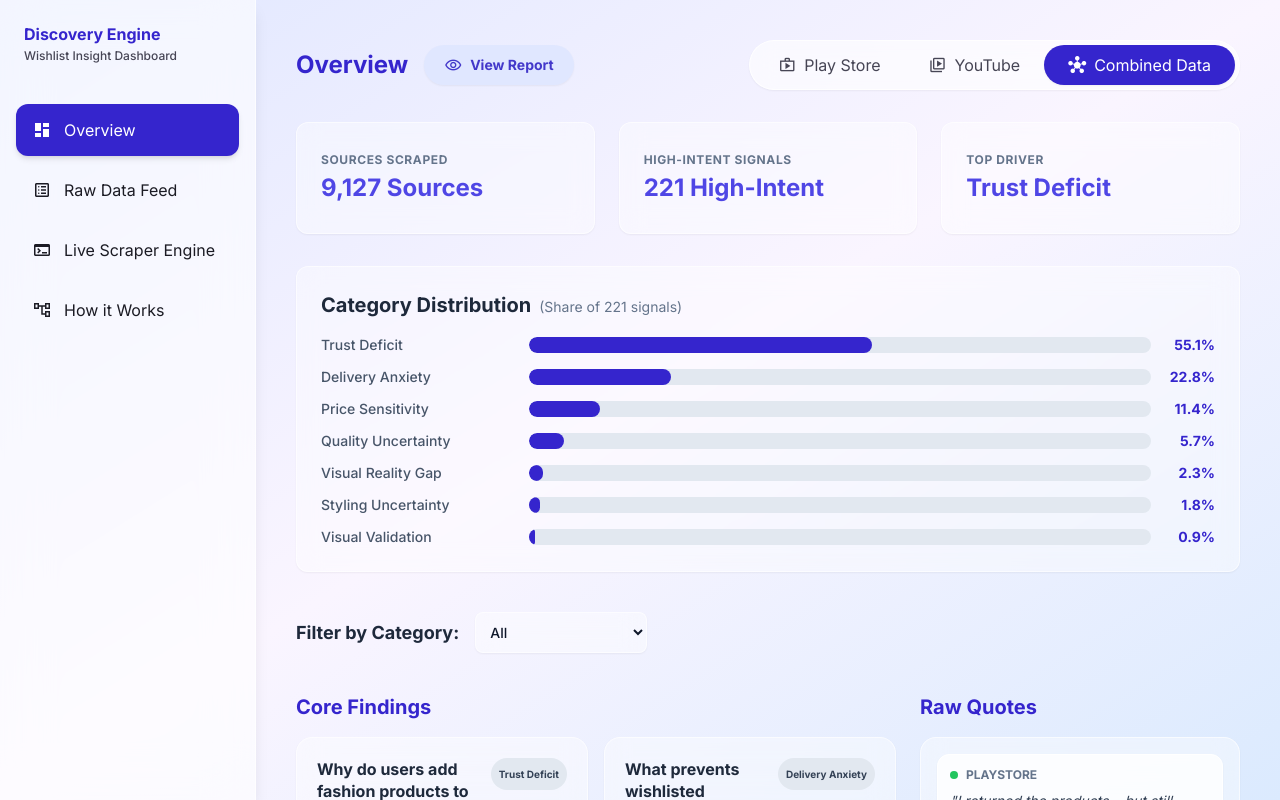
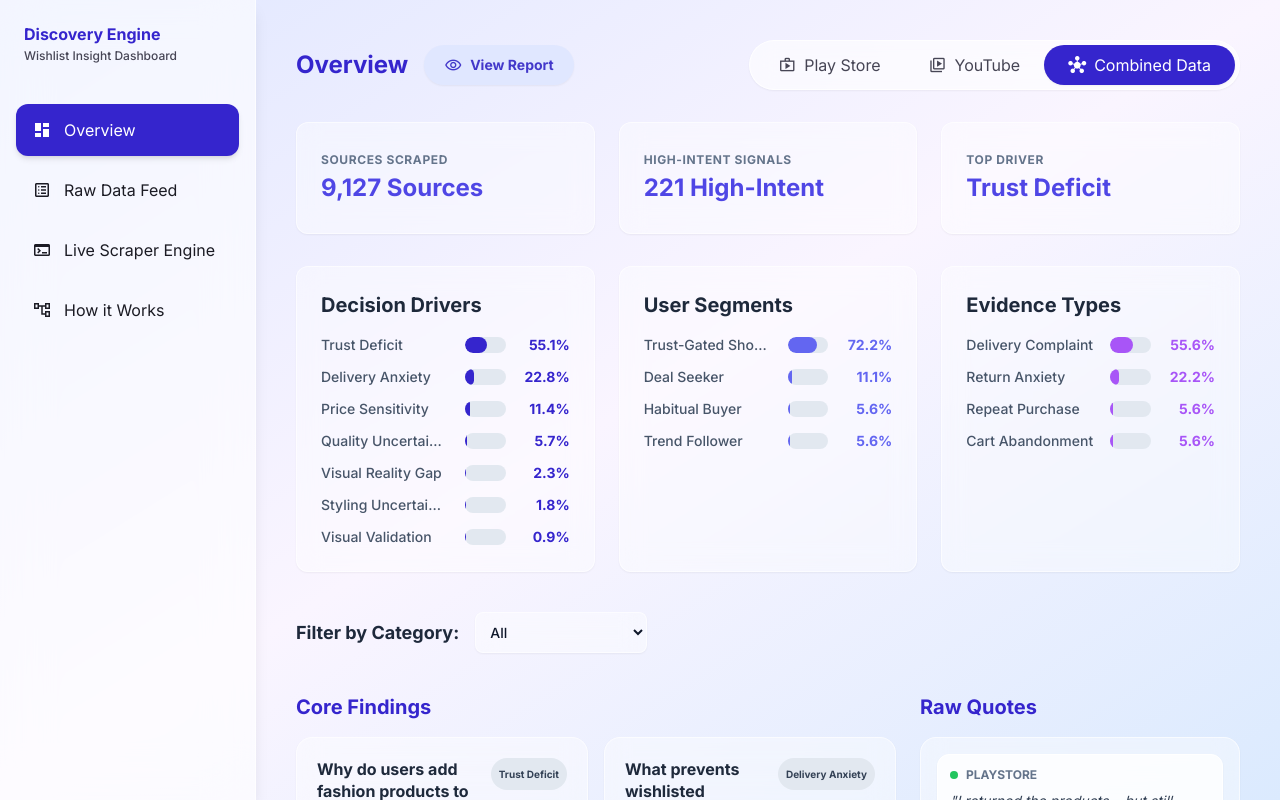
Before and after one commit to parassaini05/Grad-Project, a React (Vite) app in the folder frontend/: page / in a window 1280 px wide. Built offline with nearby package versions, Linux system fonts and the light colour scheme.

Commit message:
Update Overview to show all three distributions perfectly aligned with discovery-report.md

```diff
--- a/frontend/src/components/DashboardView.jsx
+++ b/frontend/src/components/DashboardView.jsx
@@ -79,21 +79,56 @@ export default function DashboardView() {
         </div>
       </section>
 
-      <section className="glass-card rounded-xl p-6 flex flex-col gap-4">
+      <section className="grid grid-cols-1 md:grid-cols-3 gap-6">
+        <div className="glass-card rounded-xl p-6 flex flex-col gap-4">
           <h3 className="text-xl font-bold text-slate-800">
-          Category Distribution
-          <span className="text-sm font-normal text-slate-500 ml-2">(Share of {currentData.kpis.filtered.split(' ')[0]} signals)</span>
+            Decision Drivers
           </h3>
           <div className="flex flex-col gap-3">
             {Object.entries(currentData.categoryDist).map(([category, value]) => (
               <div key={category} className="flex items-center gap-4">
-              <span className="w-48 text-sm font-medium text-slate-600 truncate" title={category}>{category}</span>
+                <span className="w-32 text-sm font-medium text-slate-600 truncate" title={category}>{category}</span>
                 <div className="flex-1 bg-slate-200 rounded-full h-4 overflow-hidden">
                   <div className="bg-primary h-full rounded-full" style={{ width: `${value}%` }}></div>
                 </div>
                 <span className="w-12 text-right text-sm font-bold text-primary">{value}%</span>
               </div>
             ))}
+          </div>
+        </div>
+
+        <div className="glass-card rounded-xl p-6 flex flex-col gap-4">
+          <h3 className="text-xl font-bold text-slate-800">
+            User Segments
+          </h3>
+          <div className="flex flex-col gap-3">
+            {currentData.segmentDist ? Object.entries(currentData.segmentDist).map(([category, value]) => (
+              <div key={category} className="flex items-center gap-4">
+                <span className="w-32 text-sm font-medium text-slate-600 truncate" title={category}>{category}</span>
+                <div className="flex-1 bg-slate-200 rounded-full h-4 overflow-hidden">
+                  <div className="bg-indigo-500 h-full rounded-full" style={{ width: `${value}%` }}></div>
+                </div>
+                <span className="w-12 text-right text-sm font-bold text-indigo-500">{value}%</span>
+              </div>
+            )) : <p className="text-sm text-slate-500 italic">No segment data available.</p>}
+          </div>
+        </div>
+
+        <div className="glass-card rounded-xl p-6 flex flex-col gap-4">
+          <h3 className="text-xl font-bold text-slate-800">
+            Evidence Types
+          </h3>
+          <div className="flex flex-col gap-3">
+            {currentData.evidenceDist ? Object.entries(currentData.evidenceDist).map(([category, value]) => (
+              <div key={category} className="flex items-center gap-4">
+                <span className="w-32 text-sm font-medium text-slate-600 truncate" title={category}>{category}</span>
+                <div className="flex-1 bg-slate-200 rounded-full h-4 overflow-hidden">
+                  <div className="bg-purple-500 h-full rounded-full" style={{ width: `${value}%` }}></div>
+                </div>
+                <span className="w-12 text-right text-sm font-bold text-purple-500">{value}%</span>
+              </div>
+            )) : <p className="text-sm text-slate-500 italic">No evidence data available.</p>}
+          </div>
         </div>
       </section>
 
--- a/frontend/src/data/discoveryData.js
+++ b/frontend/src/data/discoveryData.js
@@ -18,6 +18,18 @@ export const dashboardData = {
       'Visual Reality Gap': 2.3,
       'Styling Uncertainty': 1.8,
       'Visual Validation': 0.9
+    },
+    segmentDist: {
+      'Trust-Gated Shopper': 72.2,
+      'Deal Seeker': 11.1,
+      'Habitual Buyer': 5.6,
+      'Trend Follower': 5.6
+    },
+    evidenceDist: {
+      'Delivery Complaint': 55.6,
+      'Return Anxiety': 22.2,
+      'Repeat Purchase': 5.6,
+      'Cart Abandonment': 5.6
     },
     crossPattern: "Dominant Cluster: Trust Deficit × Trust-Gated Shopper (61.1%)",
     answers: {
@@ -50,7 +62,9 @@ export const dashboardData = {
   playstore: {
     kpis: { reviewed: "9,115 Sources", filtered: "209 High-Intent", topDriver: "Trust Deficit" },
     categoryCounts: { 'Trust Deficit': 118, 'Delivery Anxiety': 48, 'Price Sensitivity': 23, 'Quality Uncertainty': 10 },
-    categoryDist: { 'Trust Deficit': 56.5, 'Delivery Anxiety': 23.0, 'Price Sensitivity': 11.0, 'Quality Uncertainty': 4.8 },
+    categoryDist: { 'Trust Deficit': 55.1, 'Delivery Anxiety': 22.8, 'Price Sensitivity': 11.4, 'Quality Uncertainty': 5.7 },
+    segmentDist: { 'Trust-Gated Shopper': 72.2, 'Deal Seeker': 11.1, 'Habitual Buyer': 5.6, 'Trend Follower': 5.6 },
+    evidenceDist: { 'Delivery Complaint': 55.6, 'Return Anxiety': 22.2, 'Repeat Purchase': 5.6, 'Cart Abandonment': 5.6 },
     crossPattern: "Dominant Cluster: Trust Deficit × Trust-Gated Shopper (63.0%)",
     answers: {
       q1: { category: "Trust Deficit", insight: "Users add items to their wishlist not because they are undecided about the product itself, but because they are uncertain about the platform's post-purchase experience. They use the wishlist as a holding area.", dataProof: "61.1% of analyzed reviews cited Trust Deficit as the primary decision driver. 72.2% of users were Trust-Gated Shoppers.", voice: "I returned the products and the app showed that the refund has been processed, but I still haven't received the money in my account." },
@@ -78,6 +92,8 @@ export const dashboardData = {
     kpis: { reviewed: "12 Sources", filtered: "12 High-Intent", topDriver: "Visual Reality Gap" },
     categoryCounts: { 'Visual Reality Gap': 5, 'Styling Uncertainty': 4, 'Quality Uncertainty': 3 },
     categoryDist: { 'Visual Reality Gap': 41.7, 'Styling Uncertainty': 33.3, 'Quality Uncertainty': 25.0 },
+    segmentDist: { 'Trend Follower': 50.0, 'Habitual Buyer': 25.0, 'Deal Seeker': 25.0 },
+    evidenceDist: { 'Return Anxiety': 50.0, 'Cart Abandonment': 50.0 },
     crossPattern: "Dominant Cluster: Visual Reality Gap × Trend Follower (41.7%)",
     answers: {
       q1: { category: "Visual Reality Gap", insight: "Users add items to their wishlist not because they are undecided about the product itself, but because they are uncertain about the platform's post-purchase experience. They use the wishlist as a holding area.", dataProof: "61.1% of analyzed reviews cited Trust Deficit as the primary decision driver. 72.2% of users were Trust-Gated Shoppers.", voice: "I returned the products and the app showed that the refund has been processed, but I still haven't received the money in my account." },
```
Lines whose indentation alone changed are shown as unchanged.
